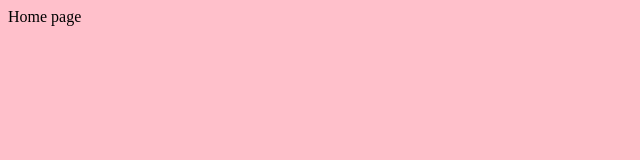
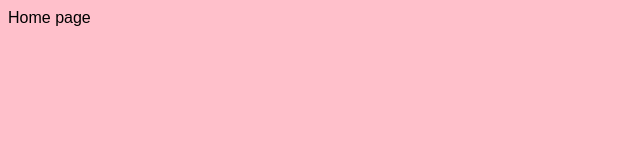
Before and after one commit to Integralist/Node-Learning, a website: page Express/public/home.html in a window 1280 px wide. Shown: the full height of the page, 0-640 px from the left. Drawn offline with Linux system fonts and the light colour scheme.

Commit message:
Add font styling

```diff
--- a/Express/public/Assets/Styles/test.css
+++ b/Express/public/Assets/Styles/test.css
@@ -1,3 +1,4 @@
 body {
     background-color: pink;
+    font: normal 100%/1.3 sans-serif;
 }
```
